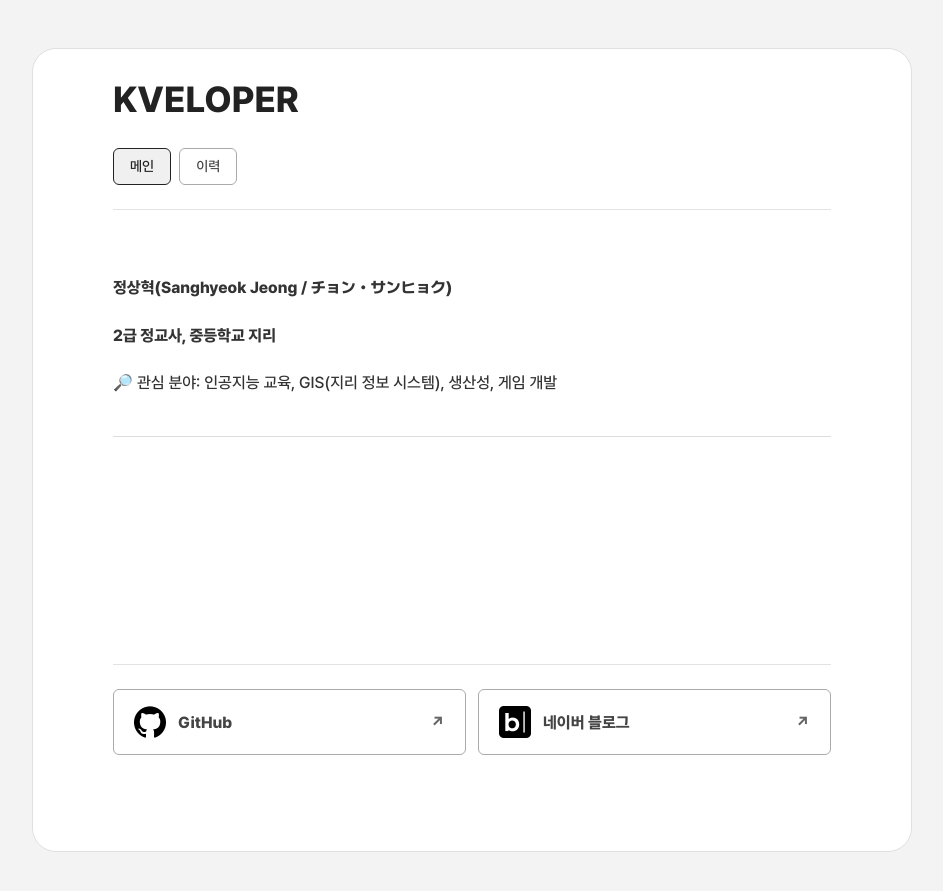
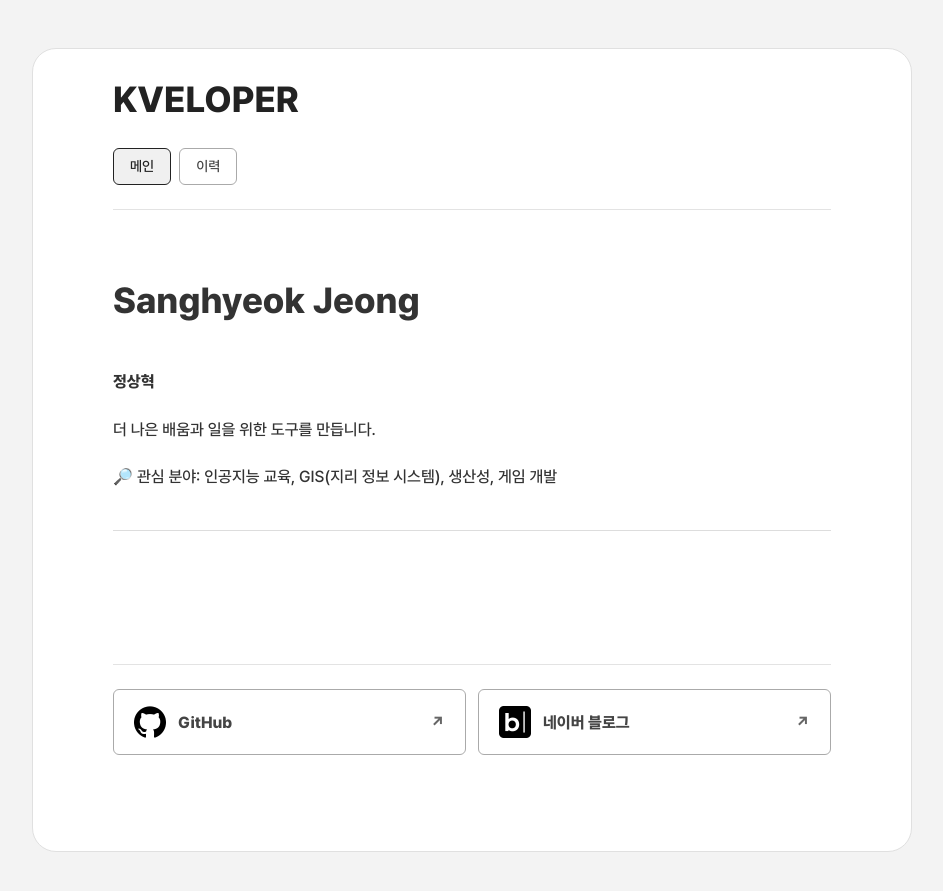
Before and after one commit to kveloper/kveloper.github.io, a Jekyll site: the page built from main.md, in a window 1280 px wide. Shown: the top 891 px of the page, without its empty margins (168-1111 px from the left). Built offline with Jekyll 4.4.1, drawn with Linux system fonts in a browser that asks for light colours; our own code applies the rules of GitHub Pages for plain Markdown files.

Commit message:
Update main.md

```diff
--- a/main.md
+++ b/main.md
@@ -6,9 +6,11 @@ skip_label: 본문으로 이동
 description: 정상혁의 개인 페이지
 ---
 
-**정상혁(Sanghyeok Jeong / チョン・サンヒョク)**
+# Sanghyeok Jeong
 
-**2급 정교사, 중등학교 지리**
+**정상혁**
+
+더 나은 배움과 일을 위한 도구를 만듭니다.
 
 🔎 관심 분야: 인공지능 교육, GIS(지리 정보 시스템), 생산성, 게임 개발
 
```
